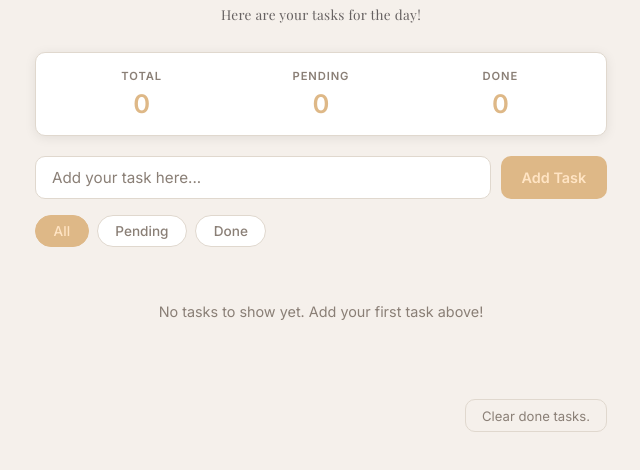
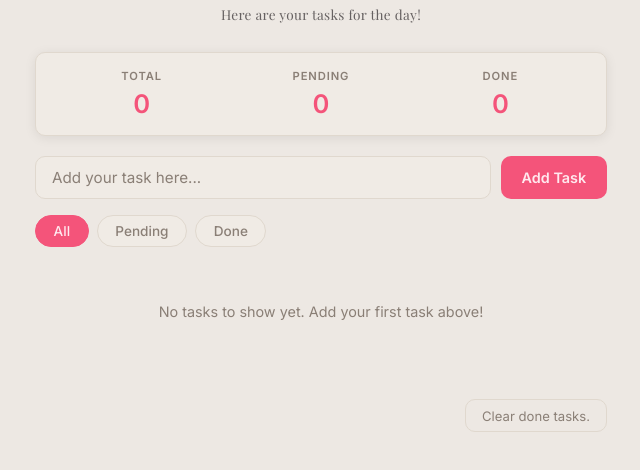
Before and after one commit to Connie-cloud-svg/iyf-s10-week-05-Connie-cloud-svg, a plain HTML site: page TaskList/tasklist.html in a window 1280 px wide. Shown: the part 86-556 px from the top of the page, without its empty margins (319-959 px from the left). Drawn offline with nearby package versions, Linux system fonts and the light colour scheme.

Commit message:
Update: refine CSS variables for improved theming and adjust button styles

```diff
--- a/TaskList/style.css
+++ b/TaskList/style.css
@@ -8,14 +8,14 @@
 }
 
 :root {
-    --bg:           #f5f0eb;
-    --surface:      #ffffff;
-    --surface-2:    #f0ebe4;
+    --accent:       #f4547a;
+    --accent-fg:    #ffe8ee;
+    --bg:           #ede8e3;
+    --surface:      #f0ebe5;
+    --surface-2:    #e8e2db;
     --border:       #e0d8ce;
     --text:         #2c2825;
     --text-muted:   #8a7f76;
-    --accent:       burlywood;
-    --accent-fg:    bisque;
     --danger:       #c0392b;
     --done-text:    #a89f96;
     --shadow:       0 2px 12px rgba(0,0,0,0.08);
--- a/TaskList/tasklist.html
+++ b/TaskList/tasklist.html
@@ -53,10 +53,7 @@
         required
          />
 
-         <button
-         class="add-btn"
-         id="btn-add"
-         style="background-color: burlywood; color: bisque;">Add Task</button>
+         <button class="add-btn" id="btn-add">Add Task</button>
       </section>
 
       <section class="filters">
```
